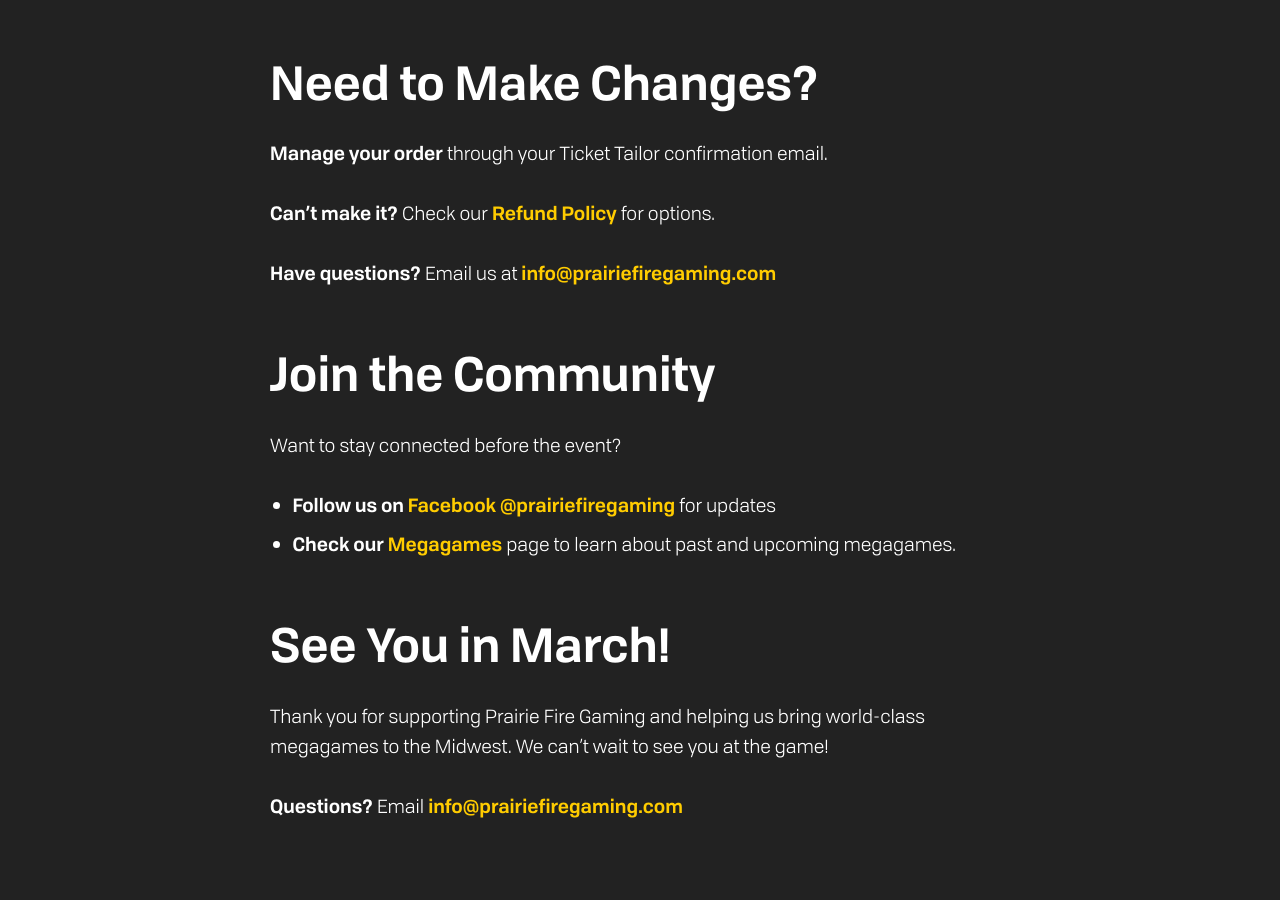
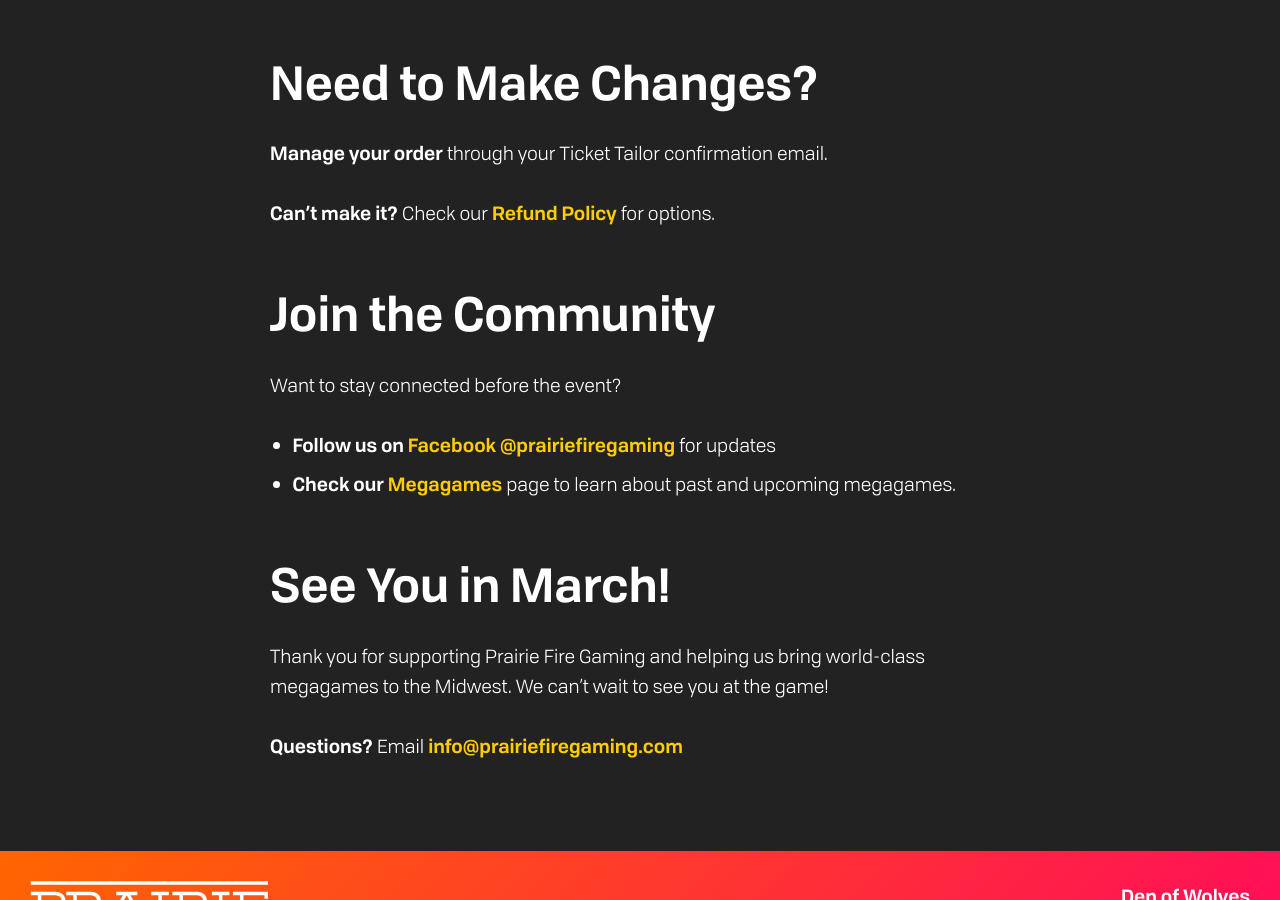
Before and after one commit to jedlimke/prairiefiregaming.com, a Jekyll site: the page built from megagames/den-of-wolves-2026-thank-you.md, in a window 1280 px wide and 900 px high, scrolled down 2885 px. Built offline with Jekyll 4.4.1, drawn with Linux system fonts in a browser that asks for light colours.

Commit message:
Removed contact point.

```diff
--- a/megagames/den-of-wolves-2026-thank-you.md
+++ b/megagames/den-of-wolves-2026-thank-you.md
@@ -65,8 +65,6 @@
 
 **Can't make it?** Check our [Refund Policy](/policies/refund-policy/) for options.
 
-**Have questions?** Email us at [info@prairiefiregaming.com](mailto:info@prairiefiregaming.com)
-
 ## Join the Community
 
 Want to stay connected before the event?
```
